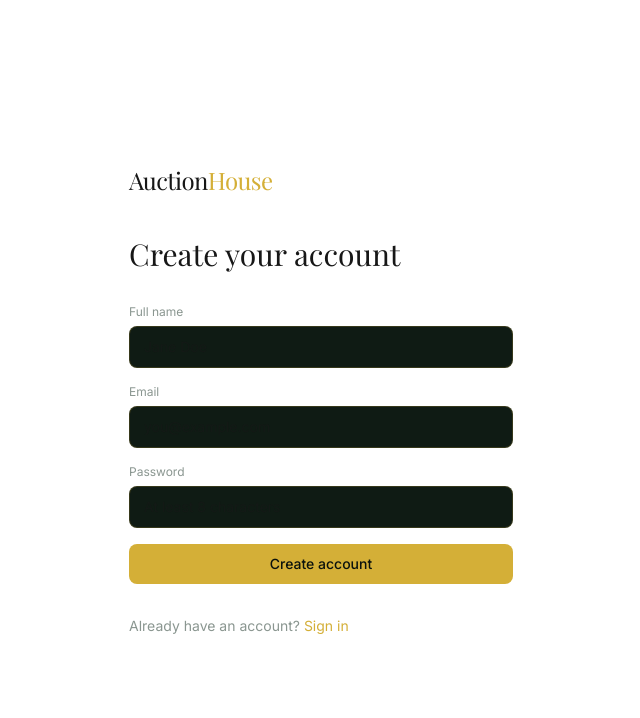
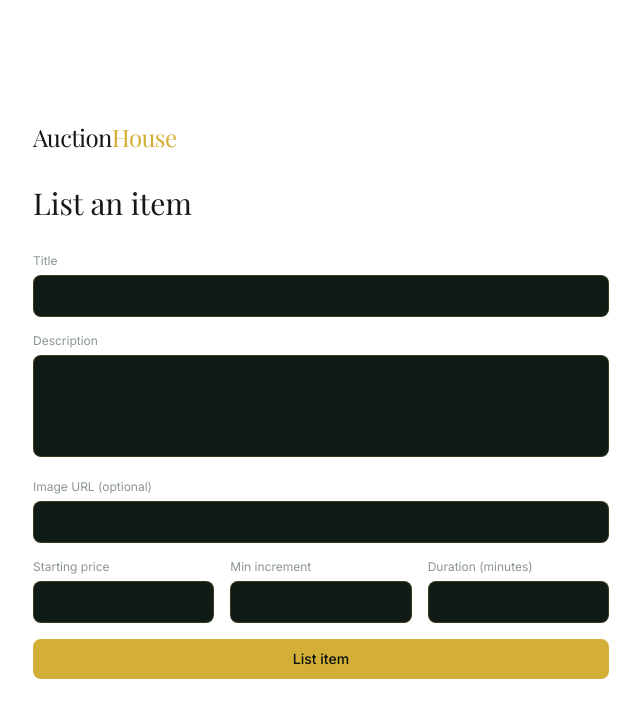
Before and after one commit to Biruksahileeshete/auctionhouse, a Next.js app in the folder frontend/: page /create-listing in a window 1280 px wide. Shown: the top 718 px of the page, without its empty margins (319-959 px from the left). Built offline with nearby package versions, Linux system fonts and the light colour scheme; no server answers; a web font is replaced by a local one.

Commit message:
create listing page

```diff
--- a/frontend/app/create-listing/page.tsx
+++ b/frontend/app/create-listing/page.tsx
@@ -3,78 +3,158 @@
 import { useState, FormEvent } from "react";
 import Link from "next/link";
 import { useRouter } from "next/navigation";
-import { register, saveToken } from "@/lib/api";
+import { createListing, getToken } from "@/lib/api";
 
-export default function RegisterPage() {
+export default function CreateListingPage() {
   const router = useRouter();
-  const [name, setName] = useState("");
-  const [email, setEmail] = useState("");
-  const [password, setPassword] = useState("");
+  const [title, setTitle] = useState("");
+  const [description, setDescription] = useState("");
+  const [imageUrl, setImageUrl] = useState("");
+  const [startingPrice, setStartingPrice] = useState("100");
+  const [minIncrement, setMinIncrement] = useState("5");
+  const [durationMinutes, setDurationMinutes] = useState("60");
   const [error, setError] = useState<string | null>(null);
   const [loading, setLoading] = useState(false);
 
   async function handleSubmit(e: FormEvent) {
     e.preventDefault();
     setError(null);
+
+    const token = getToken();
+    if (!token) {
+      setError("You need to be signed in to list an item.");
+      router.push("/login");
+      return;
+    }
+
+    const parsedStartingPrice = Number(startingPrice);
+    const parsedMinIncrement = Number(minIncrement);
+    const parsedDurationMinutes = Number(durationMinutes);
+
+    if (!Number.isFinite(parsedStartingPrice) || parsedStartingPrice <= 0) {
+      setError("Starting price must be greater than 0.");
+      return;
+    }
+
+    if (!Number.isFinite(parsedMinIncrement) || parsedMinIncrement <= 0) {
+      setError("Minimum increment must be greater than 0.");
+      return;
+    }
+
+    if (!Number.isFinite(parsedDurationMinutes) || parsedDurationMinutes <= 0) {
+      setError("Auction duration must be greater than 0 minutes.");
+      return;
+    }
+
     setLoading(true);
     try {
-      const { token } = await register(name, email, password);
-      saveToken(token);
+      await createListing(
+        {
+          title,
+          description,
+          imageUrl: imageUrl.trim() || undefined,
+          startingPrice: parsedStartingPrice,
+          minIncrement: parsedMinIncrement,
+          durationMinutes: parsedDurationMinutes,
+        },
+        token
+      );
       router.push("/");
     } catch (err) {
-      setError(err instanceof Error ? err.message : "Couldn't create your account");
+      setError(err instanceof Error ? err.message : "Couldn't create the listing");
     } finally {
       setLoading(false);
     }
   }
 
   return (
-    <div className="min-h-screen flex items-center justify-center px-6">
-      <div className="w-full max-w-sm">
-        <Link href="/" className="inline-block mb-10">
+    <div className="min-h-screen flex items-center justify-center px-6 py-12">
+      <div className="w-full max-w-xl">
+        <Link href="/" className="inline-block mb-8">
           <span className="text-2xl tracking-tight" style={{ fontFamily: "var(--font-display)" }}>
             Auction<span className="text-[#D4AF37]">House</span>
           </span>
         </Link>
 
         <h1 className="text-3xl mb-8" style={{ fontFamily: "var(--font-display)" }}>
-          Create your account
+          List an item
         </h1>
 
         <form onSubmit={handleSubmit} className="space-y-4">
           <div>
-            <label className="block text-xs text-[#8A9690] mb-1.5">Full name</label>
+            <label className="block text-xs text-[#8A9690] mb-1.5">Title</label>
             <input
               type="text"
               required
-              value={name}
-              onChange={(e) => setName(e.target.value)}
+              value={title}
+              onChange={(e) => setTitle(e.target.value)}
               className="w-full bg-[#0F1B14] border border-[#D4AF37]/20 rounded-lg px-3.5 py-2.5 text-sm outline-none focus:border-[#D4AF37]/60 transition-colors"
-              placeholder="Jane Doe"
+              placeholder="Vintage watch"
             />
           </div>
+
           <div>
-            <label className="block text-xs text-[#8A9690] mb-1.5">Email</label>
-            <input
-              type="email"
+            <label className="block text-xs text-[#8A9690] mb-1.5">Description</label>
+            <textarea
               required
-              value={email}
-              onChange={(e) => setEmail(e.target.value)}
-              className="w-full bg-[#0F1B14] border border-[#D4AF37]/20 rounded-lg px-3.5 py-2.5 text-sm outline-none focus:border-[#D4AF37]/60 transition-colors"
-              placeholder="you@example.com"
+              rows={4}
+              value={description}
+              onChange={(e) => setDescription(e.target.value)}
+              className="w-full bg-[#0F1B14] border border-[#D4AF37]/20 rounded-lg px-3.5 py-2.5 text-sm outline-none focus:border-[#D4AF37]/60 transition-colors resize-none"
+              placeholder="Describe the item, condition, provenance, and any notable details."
             />
           </div>
+
           <div>
-            <label className="block text-xs text-[#8A9690] mb-1.5">Password</label>
+            <label className="block text-xs text-[#8A9690] mb-1.5">Image URL (optional)</label>
             <input
-              type="password"
-              required
-              minLength={8}
-              value={password}
-              onChange={(e) => setPassword(e.target.value)}
+              type="url"
+              value={imageUrl}
+              onChange={(e) => setImageUrl(e.target.value)}
               className="w-full bg-[#0F1B14] border border-[#D4AF37]/20 rounded-lg px-3.5 py-2.5 text-sm outline-none focus:border-[#D4AF37]/60 transition-colors"
-              placeholder="At least 8 characters"
+              placeholder="https://example.com/item.jpg"
             />
+          </div>
+
+          <div className="grid grid-cols-1 sm:grid-cols-3 gap-4">
+            <div>
+              <label className="block text-xs text-[#8A9690] mb-1.5">Starting price</label>
+              <input
+                type="number"
+                required
+                min="1"
+                step="0.01"
+                value={startingPrice}
+                onChange={(e) => setStartingPrice(e.target.value)}
+                className="w-full bg-[#0F1B14] border border-[#D4AF37]/20 rounded-lg px-3.5 py-2.5 text-sm outline-none focus:border-[#D4AF37]/60 transition-colors"
+              />
+            </div>
+
+            <div>
+              <label className="block text-xs text-[#8A9690] mb-1.5">Min increment</label>
+              <input
+                type="number"
+                required
+                min="1"
+                step="0.01"
+                value={minIncrement}
+                onChange={(e) => setMinIncrement(e.target.value)}
+                className="w-full bg-[#0F1B14] border border-[#D4AF37]/20 rounded-lg px-3.5 py-2.5 text-sm outline-none focus:border-[#D4AF37]/60 transition-colors"
+              />
+            </div>
+
+            <div>
+              <label className="block text-xs text-[#8A9690] mb-1.5">Duration (minutes)</label>
+              <input
+                type="number"
+                required
+                min="1"
+                step="1"
+                value={durationMinutes}
+                onChange={(e) => setDurationMinutes(e.target.value)}
+                className="w-full bg-[#0F1B14] border border-[#D4AF37]/20 rounded-lg px-3.5 py-2.5 text-sm outline-none focus:border-[#D4AF37]/60 transition-colors"
+              />
+            </div>
           </div>
 
           {error && (
@@ -88,16 +168,9 @@ export default function RegisterPage() {
             disabled={loading}
             className="w-full bg-[#D4AF37] text-[#0A120D] font-medium rounded-lg py-2.5 text-sm hover:bg-[#E5C158] transition-colors disabled:opacity-50"
           >
-            {loading ? "Creating account…" : "Create account"}
+            {loading ? "Listing item…" : "List item"}
           </button>
         </form>
-
-        <p className="mt-8 text-sm text-[#8A9690]">
-          Already have an account?{" "}
-          <Link href="/login" className="text-[#D4AF37] hover:underline">
-            Sign in
-          </Link>
-        </p>
       </div>
     </div>
   );
```
